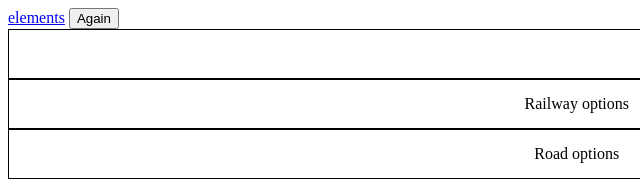
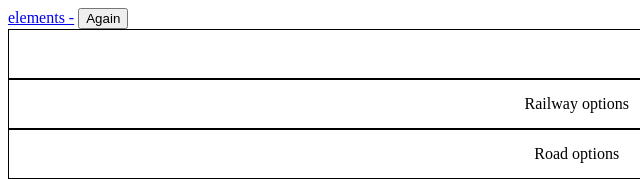
Before and after one commit to maciej-bartynski/trains, a website with bundled scripts: page index.html in a window 1280 px wide. Shown: the top 179 px of the page, 0-640 px from the left. Built offline with nearby package versions, Linux system fonts and the light colour scheme.

Commit message:
checking something

```diff
--- a/index.html
+++ b/index.html
@@ -20,7 +20,7 @@
 </head>
 
 <body>
-    <a href="elements.html">elements</a>
+    <a href="elements.html">elements -</a>
 
 </body>
 
```
